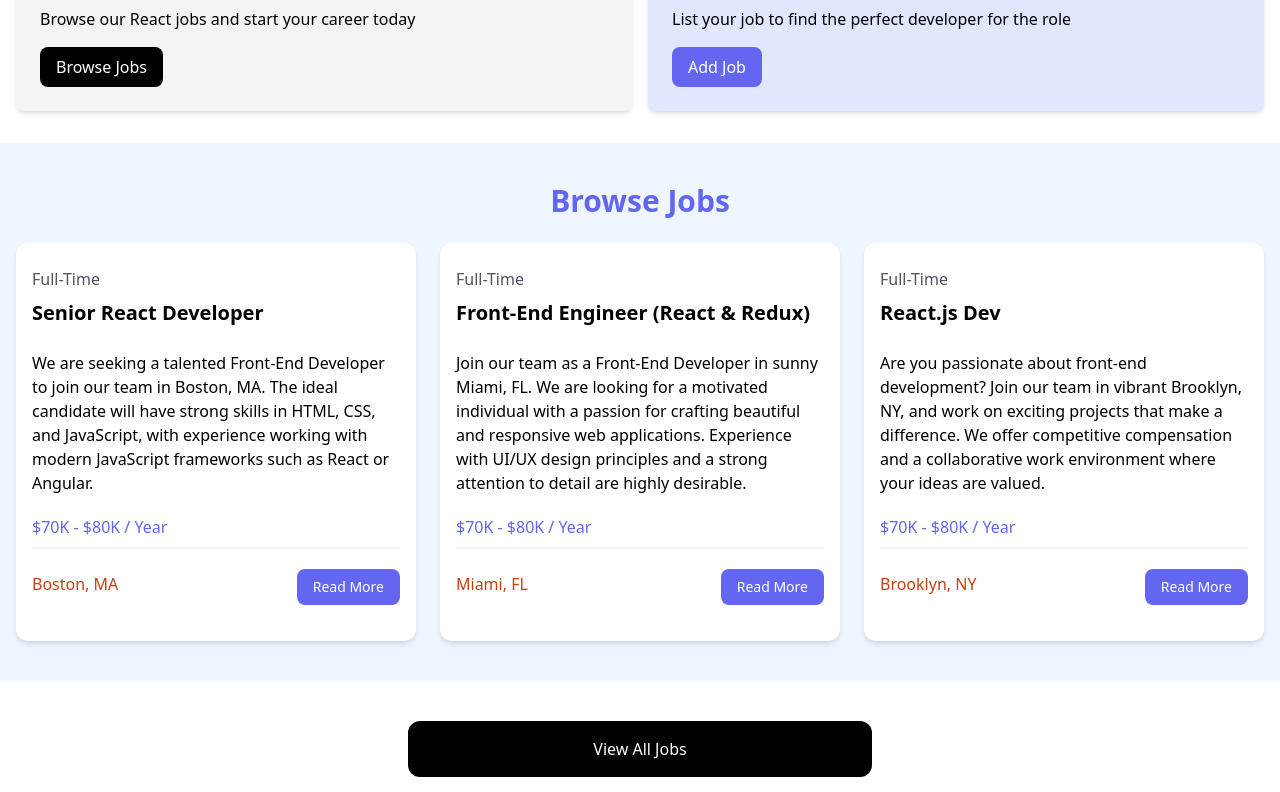
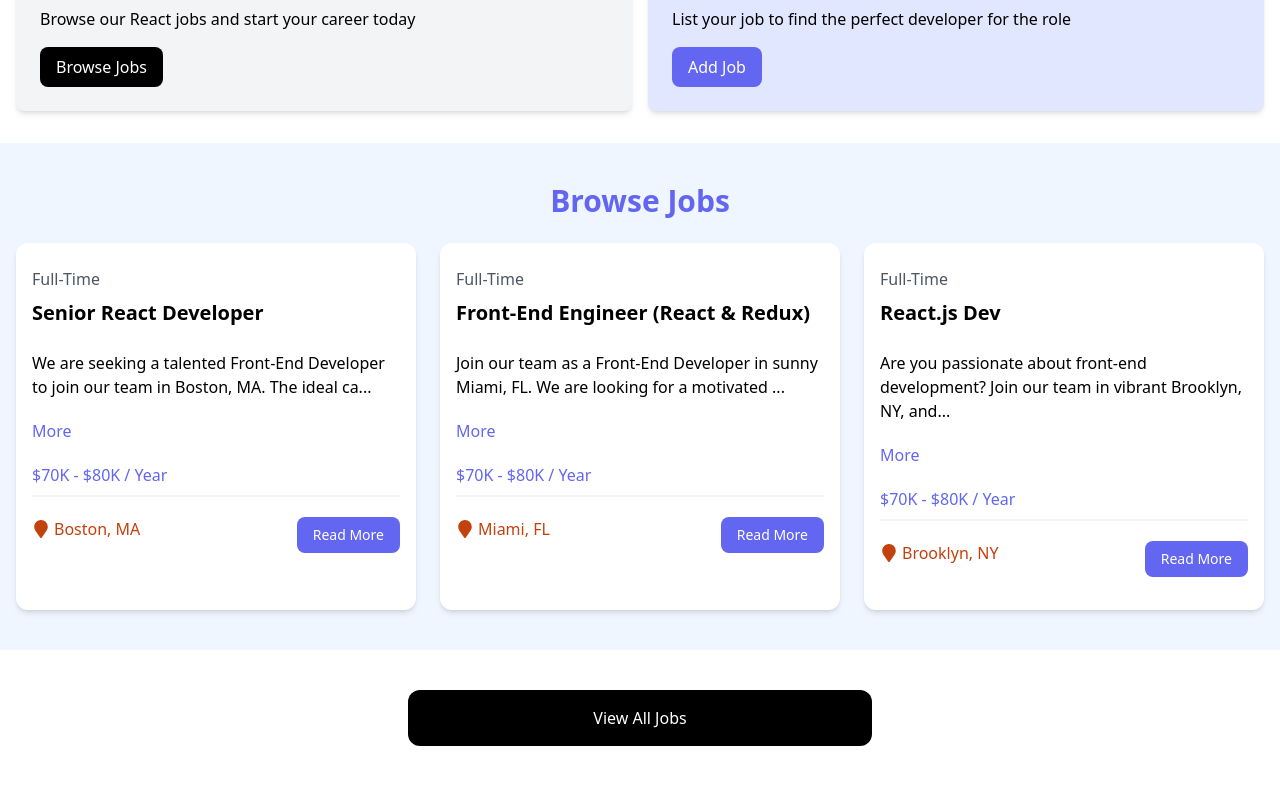
Before and after one commit to redeyedev-208/ga-jobs-react-project-with-tailwind-jsonserver, a React (Vite) app: page / in a window 1280 px wide. Shown: the part 466-1258 px from the top of the page. Built offline with nearby package versions, Linux system fonts and the light colour scheme.

Commit message:
added icon package, and wrapped up home page, time for routing

```diff
--- a/package.json
+++ b/package.json
@@ -12,7 +12,8 @@
   "dependencies": {
     "axe-core": "^4.9.0",
     "react": "^18.2.0",
-    "react-dom": "^18.2.0"
+    "react-dom": "^18.2.0",
+    "react-icons": "^5.1.0"
   },
   "devDependencies": {
     "@types/react": "^18.2.66",
--- a/src/components/JobListing.jsx
+++ b/src/components/JobListing.jsx
@@ -1,6 +1,18 @@
-import React from 'react';
+import React, { useState } from 'react';
+import { FaMapMarker } from 'react-icons/fa';
 
 const JobListing = ({ job }) => {
+  const [showFullInfo, setShowFullInfo] = useState(false);
+  let description = job.description;
+
+  if (!showFullInfo) {
+    description = description.substring(0, 90) + '...';
+  }
+
+  const toggleShowFullInfo = () => {
+    setShowFullInfo((prevState) => !prevState);
+  };
+
   return (
     <div className='bg-white rounded-xl shadow-md relative'>
       <div className='p-4'>
@@ -9,7 +21,14 @@ const JobListing = ({ job }) => {
           <h3 className='text-xl font-bold'>{job.title}</h3>
         </div>
 
-        <div className='mb-5'>{job.description}</div>
+        <div className='mb-5'>{description}</div>
+
+        <button
+          onClick={toggleShowFullInfo}
+          className='text-indigo-500 mb-5 hover:text-indigo-600'
+        >
+          {showFullInfo ? 'Less' : 'More'}
+        </button>
 
         <h3 className='text-indigo-500 mb-2'>{job.salary} / Year</h3>
 
@@ -17,7 +36,7 @@ const JobListing = ({ job }) => {
 
         <div className='flex flex-col lg:flex-row justify-between mb-4'>
           <div className='text-orange-700 mb-3'>
-            <i className='fa-solid fa-location-dot text-lg'></i>
+            <FaMapMarker className='inline text-lg mb-1 mr-1' />
             {job.location}
           </div>
           <a
--- a/src/components/Navbar.jsx
+++ b/src/components/Navbar.jsx
@@ -15,7 +15,7 @@ const Navbar = () => {
               <img
                 className='h-10 w-auto'
                 src={logo}
-                alt='React Jobs'
+                alt='Jobs Project with react logo'
               />
               <span className='hidden md:block text-white text-2xl font-bold ml-2'>
                 React Jobs
```
Also changed, not shown: 1 other file (tests, documents, lock files or other folders).
